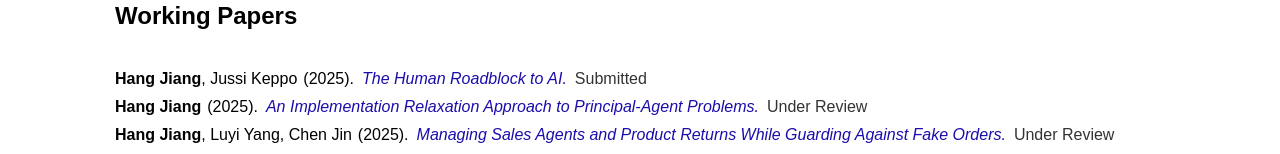
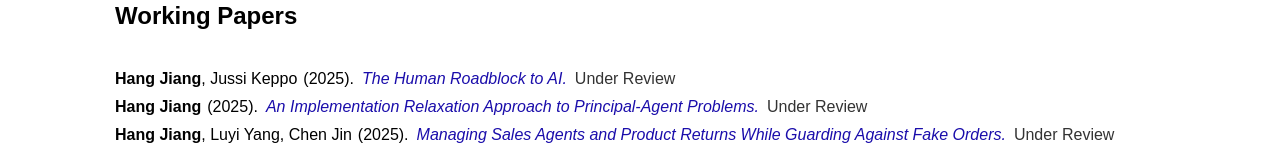
Before and after one commit to JHaaa/jianghang.github.io, a Next.js app: page /research in a window 1280 px wide. Shown: the part 260-414 px from the top of the page. Built offline with nearby package versions, Linux system fonts and the light colour scheme.

Commit message:
Update: 修改了前端代码/样式/内容

```diff
--- a/src/app/research/page.tsx
+++ b/src/app/research/page.tsx
@@ -20,7 +20,7 @@ const ResearchPage = () => {
           >
             The Human Roadblock to AI.
           </a>
-          <span className={styles.underReview}>Submitted</span>
+          <span className={styles.underReview}>Under Review</span>
         </li>
 
         <li>
```
